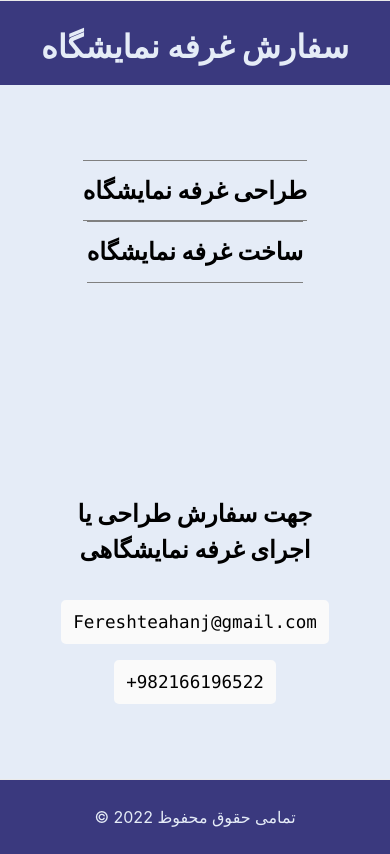
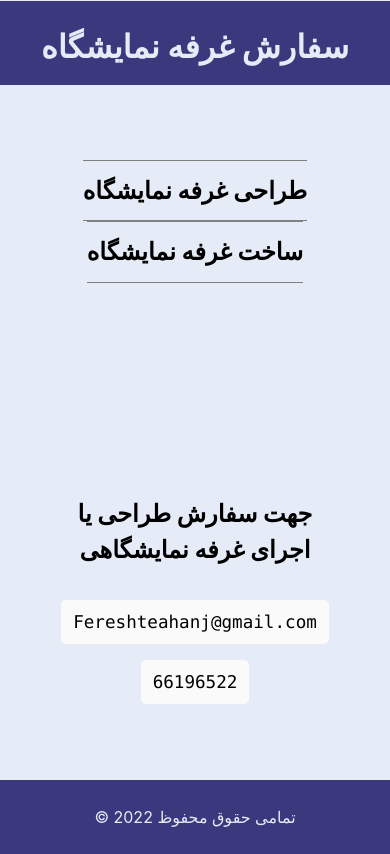
Before and after one commit to hrajaei76/Exhibition-Vercel, a Next.js app: page / in a window 390 px wide. Built offline with nearby package versions, Linux system fonts and the light colour scheme.

Commit message:
fix: phone number

```diff
--- a/pages/index.js
+++ b/pages/index.js
@@ -31,7 +31,7 @@ export default function Home() {
             Fereshteahanj@gmail.com
           </a>
           <a href="tel:+982166196522" className={styles.code}>
-            +982166196522
+            66196522
           </a>
         </div>
       </main>
```
